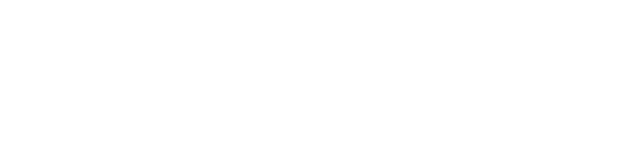
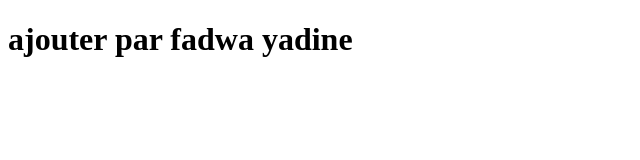
Before and after one commit to kawtar-jrn/gantproject, a plain HTML site: page index.html in a window 1280 px wide. Shown: the whole page, without its empty margins (0-640 px from the left). Drawn offline with Linux system fonts and the light colour scheme.

Commit message:
ajouter un contenus par fadwa

```diff
--- a/index.html
+++ b/index.html
@@ -4,6 +4,7 @@
     <meta charset="UTF-8">
     <meta name="viewport" content="width=device-width, initial-scale=1.0">
     <title>gant</title>
+    <h1>ajouter par fadwa yadine</h1>
 </head>
 <body>
 
```
